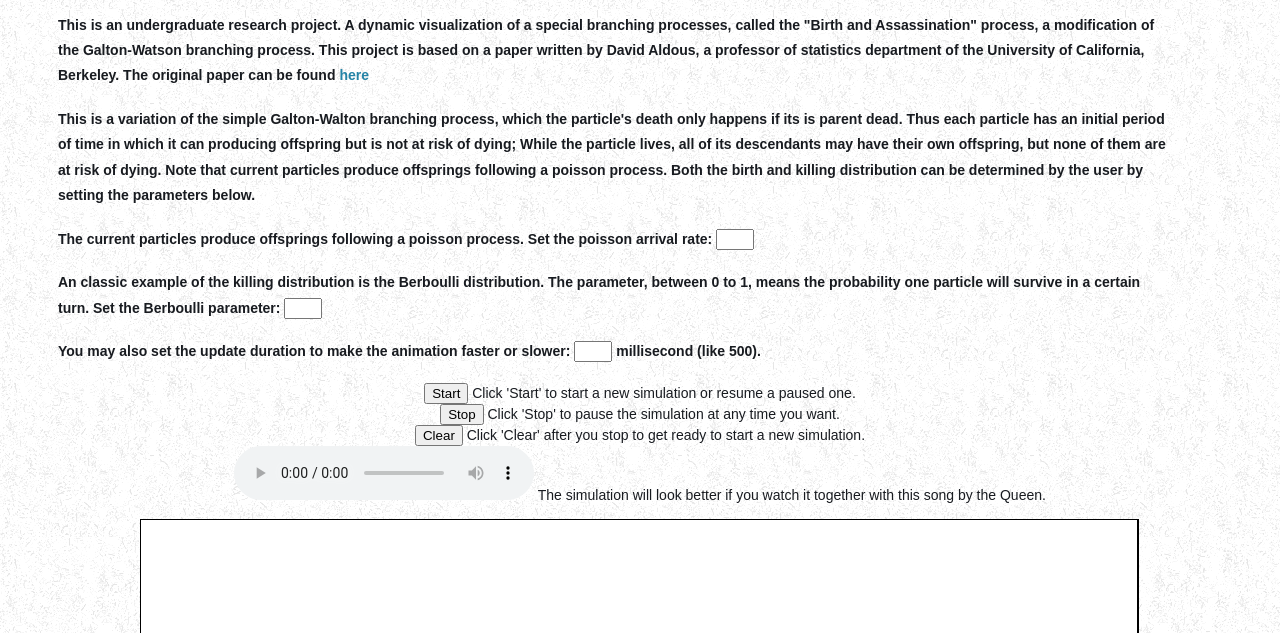
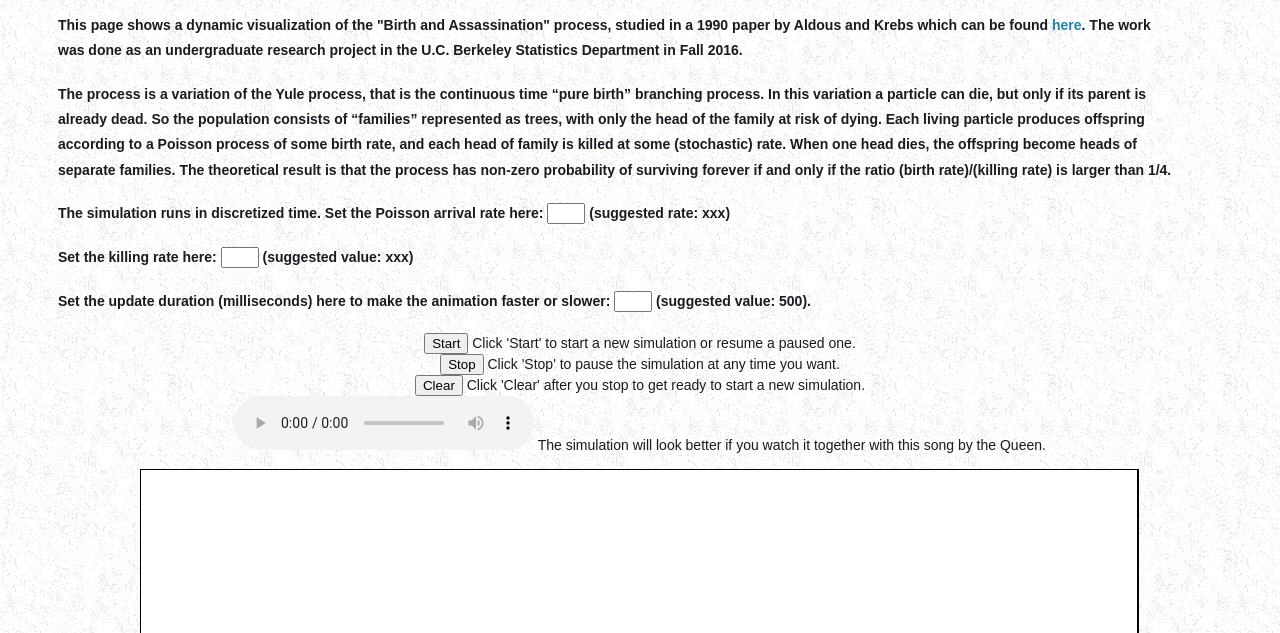
Before and after one commit to ShichangZh/ShichangZh.github.io, a plain HTML site: page Birth-and-Assassination/index.html in a window 1280 px wide. Shown: the part 167-800 px from the top of the page. Drawn offline with Linux system fonts and the light colour scheme; files whose address does not match are found by name.

Commit message:
Update index.html

```diff
--- a/Birth-and-Assassination/index.html
+++ b/Birth-and-Assassination/index.html
@@ -24,33 +24,29 @@
         </div>
 
   <h4>
-    This is an undergraduate research project. A dynamic visualization of a special branching processes, called the "Birth and Assassination" process, a modification of the Galton-Watson branching process.
-
-    This project is based on a paper written by David Aldous, a professor of statistics department of the University of California, Berkeley.
-
-    The original paper can be found  <a href = "https://www.stat.berkeley.edu/~aldous/Papers/me44.pdf">here</a>
+   This page shows a dynamic visualization of the "Birth and Assassination" process, studied in a 1990 paper by Aldous and Krebs which can be found
+   <a href = "https://www.stat.berkeley.edu/~aldous/Papers/me44.pdf">here</a>.
+   The work was done as an undergraduate research project in the U.C. Berkeley Statistics Department in Fall 2016.
   </h4>
 
   <h4>
-    This is a variation of the simple Galton-Walton branching process, which the particle's death only happens if its is parent dead. Thus each particle has an initial period of time in which it can producing offspring but is not at risk of dying; While the particle lives, all of its descendants may have
-    their own offspring, but none of them are at risk of dying.
+    The process is a variation of the Yule process, that is the continuous time “pure birth” branching process.  In this variation a particle can die, but only if its parent is already dead. So the population consists of “families” represented as trees, with only the head of the family at risk of dying.  Each living particle produces offspring according to a Poisson process of some birth rate, and each head of family is killed at some (stochastic) rate.  When one head dies, the offspring become heads of separate families.  The theoretical result is that the process has non-zero probability of surviving forever if and only if the ratio (birth rate)/(killing rate) is larger than 1/4.
 
-    Note that current particles produce offsprings following a poisson process.
-
-    Both the birth and killing distribution can be determined by the user by setting the parameters below.
   </h4>
 
   <h4>
-    The current particles produce offsprings following a poisson process.
-    Set the poisson arrival rate: <input type = "text" name = "lambda" id = "lambda" value = "" style = "width: 30px">
+    The simulation runs in discretized time.
+    Set the Poisson arrival rate here: <input type = "text" name = "lambda" id = "lambda" value = "" style = "width: 30px">
+    (suggested rate: xxx)
   </h4>
 
   <h4>
-    An classic example of the killing distribution is the Berboulli distribution. The parameter, between 0 to 1, means the probability one particle will survive in a certain turn. Set the Berboulli parameter: <input type = "text" name = "parameter" id = "parameter" value = "" style = "width: 30px">
+    Set the killing rate here: <input type = "text" name = "parameter" id = "parameter" value = "" style = "width: 30px">
+    (suggested value: xxx)
   </h4>
 
   <h4>
-    You may also set the update duration to make the animation faster or slower: <input type = "text" name = "duration" id = "duration" value = "" style = "width: 30px"> millisecond (like 500).
+    Set the update duration (milliseconds) here to make the animation faster or slower: <input type = "text" name = "duration" id = "duration" value = "" style = "width: 30px"> (suggested value: 500).
   </h4>
 
   <script type="text/javascript">
```
